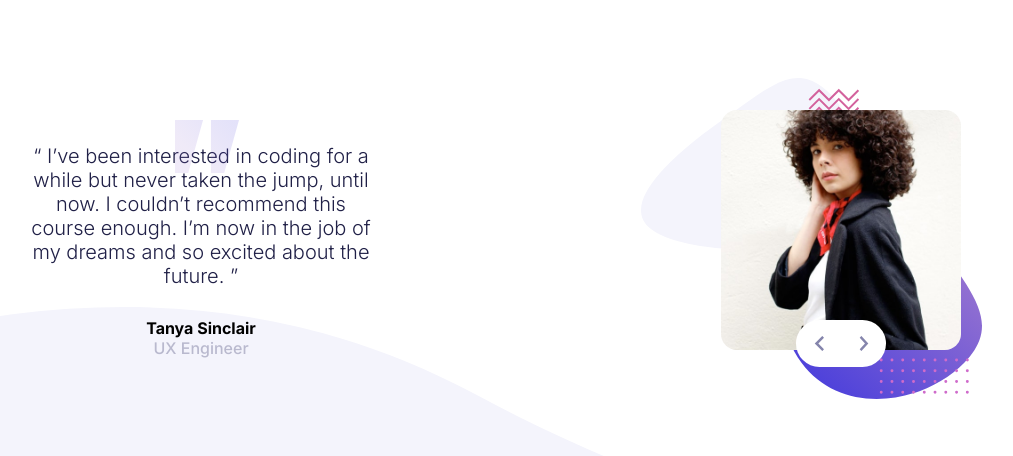
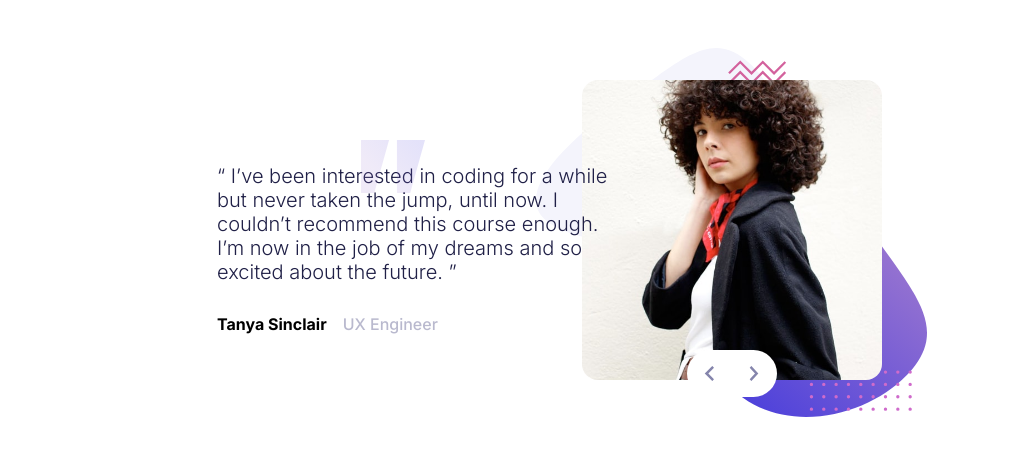
Before and after one commit to webstormcam/Testimonial_slider, a plain HTML site: page index.html in a window 1280 px wide. Shown: the part 170-626 px from the top of the page, without its empty margins (104-1117 px from the left). Drawn offline with Linux system fonts and the light colour scheme.

Commit message:
This is not bad lol

```diff
--- a/style.css
+++ b/style.css
@@ -74,11 +74,16 @@ body{
     width: 10px;
 }
 
+
 .divide{
     width: 50%;
     display: flex;
     justify-content: center;
     padding: 1rem;
+}
+
+.divide:hover{
+    cursor: pointer;
 }
 
 .word_section{
@@ -124,11 +129,19 @@ position: relative;
 
 
 @media screen and (min-width:768px){
+    body{
+        background-image: none;
+        position: relative;
+        display: flex;
+        align-items: center;
+    }
+
+
     #content{
         flex-direction: row;
         width: 100%;
         height: 100%;
-        max-width: 1440px;
+        max-width: 782px;
         align-items: center;
         justify-content: space-around;
         position: relative;
@@ -143,15 +156,40 @@ position: relative;
         background-size: contain;
 
     }
+
+    #person{
+        width: 300px;
+        margin-top: 2rem;
+    }
+
+    .word_section{
+        text-align: left;
+        width: 400px;
+        position: relative;
+        left: 4.5rem;
+
+ }
+
+ .rank-role{
+
+    flex-direction: row;
+    align-items: baseline;
+}
+
+#name{
+    margin-right: 1rem;
+}
+
+.end{
+    position: absolute;
+    display: block;
+    bottom: 0rem;
+    left: 0rem;
+}
 }
 
 @media screen and (min-width:1440px) {
-    body{
-        background-image: none;
-        position: relative;
-        display: flex;
-        align-items: center;
-    }
+
     #content{
         flex-direction: row;
         width: 100%;
@@ -200,22 +238,7 @@ position: relative;
 
         }
 
-        .end{
-            position: absolute;
-            display: block;
-            bottom: 0rem;
-            left: 0rem;
-        }
 
-        .rank-role{
-
-            flex-direction: row;
-            align-items: baseline;
-        }
-
-        #name{
-            margin-right: 1rem;
-        }
 
         .rank-role p{
             font-size: 20px;
```
